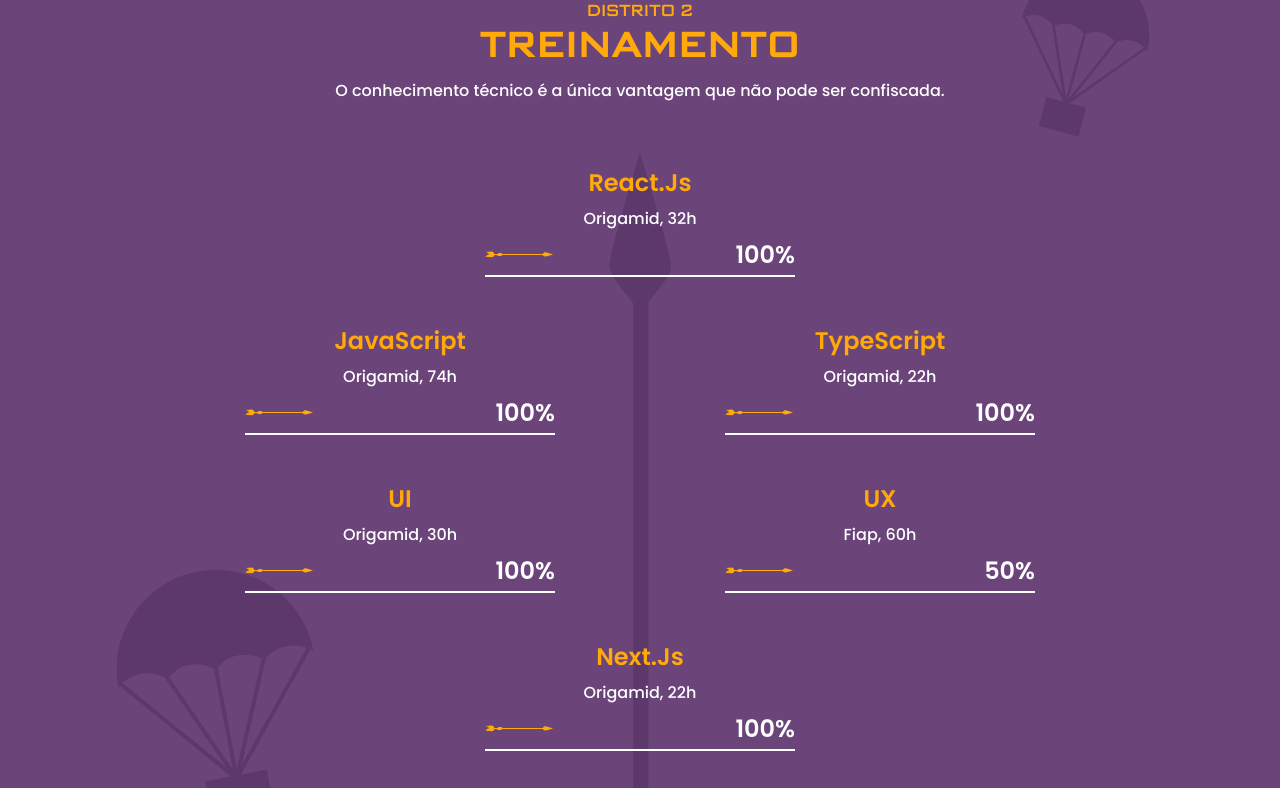
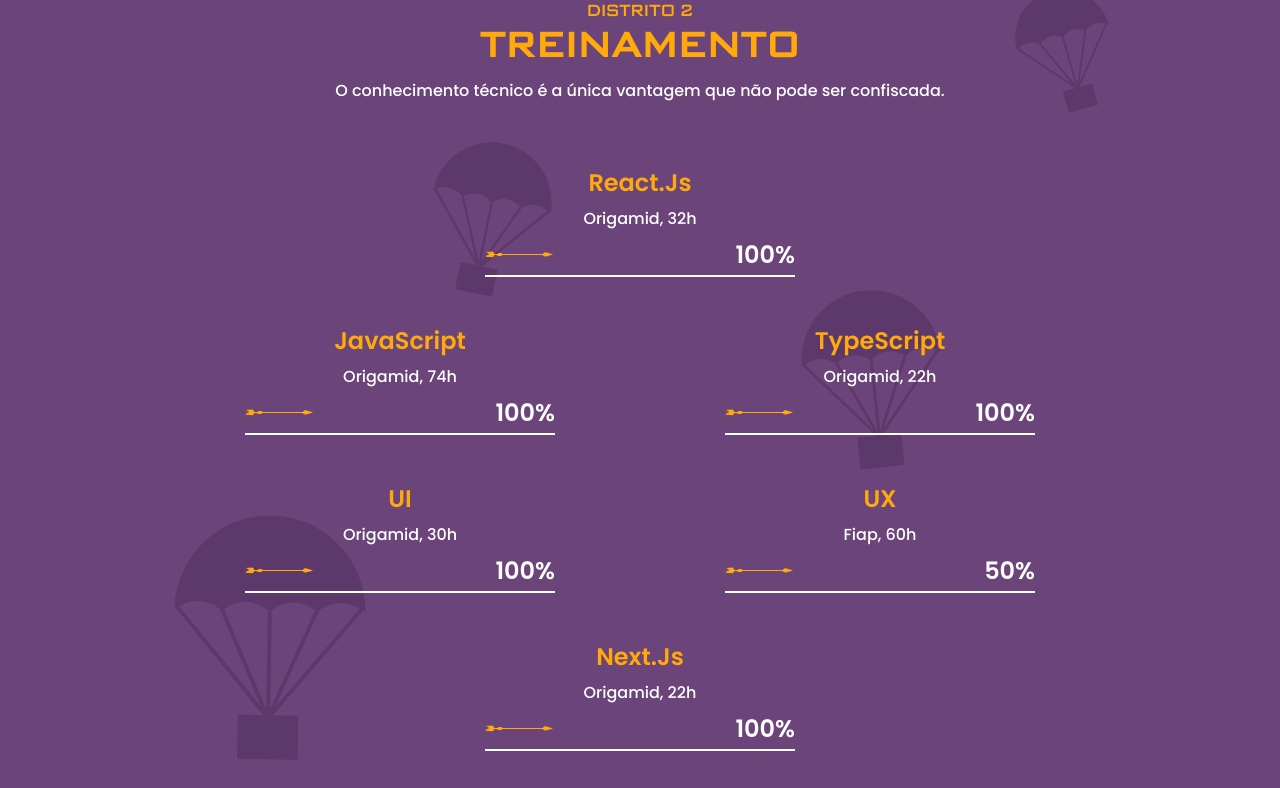
Before and after one commit to allangdasilva/portfolio-allangdasilva, a React (Vite) app: page / in a window 1280 px wide. Shown: the part 3010-3798 px from the top of the page. Built offline with nearby package versions, Linux system fonts and the light colour scheme.

Commit message:
feat: adiciona efeitos de motion ao background da TrainingSection

```diff
--- /dev/null
+++ b/src/components/svgs/AirDropSvg.tsx
@@ -0,0 +1,27 @@
+import { motion, type SVGMotionProps } from "motion/react";
+
+type Props = SVGMotionProps<SVGSVGElement>;
+
+const AirDropSvg = ({ ...props }: Props) => {
+  return (
+    <motion.svg
+      width="96"
+      height="122"
+      viewBox="0 0 96 122"
+      fill="none"
+      xmlns="http://www.w3.org/2000/svg"
+      {...props}
+    >
+      <path
+        d="M47.7839 0C21.4068 0 0.0131734 21.3874 -1.505e-05 47.7702C0.261215 47.5622 0.522178 47.3627 0.782779 47.1715C1.31909 46.778 1.85387 46.4194 2.38631 46.0937C10.7922 40.9523 18.6134 44.0103 22.6453 47.0862C23.161 47.4796 23.6147 47.8734 23.9998 48.2503C24.3007 47.9678 24.6027 47.6996 24.9053 47.4452C33.3862 40.3172 42.4321 44.0219 46.8002 47.4382C47.1512 47.7127 47.4719 47.9853 47.7598 48.2503C48.0781 47.9388 48.3984 47.6443 48.7202 47.3662C56.7891 40.3924 65.8462 43.6864 70.3919 46.8999C70.807 47.1933 71.1844 47.486 71.52 47.7702C71.8227 47.51 72.1261 47.2627 72.4301 47.028C79.9797 41.1993 87.8765 43.0991 92.673 45.8014C93.2693 46.1374 93.8177 46.4858 94.3116 46.8332C94.7613 47.1497 95.1658 47.4653 95.5201 47.7702C95.5333 21.3874 74.161 0 47.7839 0Z"
+        fill="var(--color-bg-purple-600)"
+      />
+      <path
+        d="M94.3116 46.8332C93.8177 46.4858 93.2693 46.1374 92.673 45.8014L51.3034 95.5108L72.4301 47.028C72.1261 47.2627 71.8227 47.51 71.52 47.7702C71.1844 47.486 70.807 47.1933 70.3919 46.8999L48.6956 96.69L48.7202 47.3662C48.3984 47.6443 48.0781 47.9388 47.7598 48.2503C47.4719 47.9853 47.1512 47.7127 46.8002 47.4382L46.7755 96.772L24.9053 47.4452C24.6027 47.6996 24.3007 47.9678 23.9998 48.2503C23.6147 47.8734 23.161 47.4796 22.6453 47.0862L44.1305 95.5446L2.38631 46.0937C1.85387 46.4194 1.31909 46.778 0.782779 47.1715L45.2606 99.8613H32.614L32.6085 110.904L32.6029 121.946H62.843L62.8485 110.904L62.854 99.8613H50.1807L94.3116 46.8332Z"
+        fill="var(--color-bg-purple-600)"
+      />
+    </motion.svg>
+  );
+};
+
+export default AirDropSvg;
--- a/src/components/ui/main/training-section/TrainingSection.module.css
+++ b/src/components/ui/main/training-section/TrainingSection.module.css
@@ -1,28 +1,6 @@
 .section_wrapper {
   position: relative;
   background-color: var(--color-bg-purple-500);
-}
-
-.background_container {
-  max-width: 1080px;
-}
-
-.background_image {
-  height: 100%;
-  background-image:
-    url("../../../../assets/images/air-drop-1.svg"),
-    url("../../../../assets/images/air-drop-2.svg"),
-    url("../../../../assets/images/arrow.svg");
-
-  background-repeat: no-repeat;
-  background-size:
-    clamp(108px, 20%, 168px) auto,
-    clamp(140px, 30%, 242px) auto,
-    auto 1360px;
-  background-position:
-    top 20px right 16px,
-    bottom 24px left 2px,
-    bottom -370px center;
 }
 
 .section_summary span,
@@ -34,16 +12,3 @@
 
   color: var(--color-white);
 }
-
-@media (min-width: 834px) {
-  .background_image {
-    background-size:
-      clamp(108px, 20%, 168px) auto,
-      clamp(108px, 30%, 242px) auto,
-      auto 978px;
-    background-position:
-      top 20px right 16px,
-      bottom 24px left,
-      bottom -268px center;
-  }
-}
--- a/src/components/ui/main/training-section/TrainingSection.tsx
+++ b/src/components/ui/main/training-section/TrainingSection.tsx
@@ -1,17 +1,13 @@
 import { copyTrainingsSummary } from "../../../../data/section-summary.copy";
 import SectionSummary from "../../common/section/SectionSummary";
-import SectionBackground from "../../common/section/SectionBackground";
 import Trainings from "./trainings/Trainings";
 import styles from "./TrainingSection.module.css";
+import TrainingBackground from "./background/TrainingBackground";
 
 const TrainingSection = () => {
   return (
     <section className={styles.section_wrapper}>
-      <SectionBackground>
-        <div className={styles.background_container}>
-          <div className={styles.background_image}></div>
-        </div>
-      </SectionBackground>
+      <TrainingBackground />
       <div className={"section_container"}>
         <SectionSummary
           sectionCopy={copyTrainingsSummary}
--- /dev/null
+++ b/src/components/ui/main/training-section/background/TrainingBackground.module.css
@@ -0,0 +1,39 @@
+.background_container {
+  max-width: 980px;
+
+  overflow: hidden;
+
+  svg {
+    position: absolute;
+
+    width: 100%;
+    height: auto;
+
+    transform-origin: top center;
+  }
+
+  & svg:nth-child(1) {
+    max-width: 96px;
+
+    top: 80px;
+    right: 32px;
+  }
+  & svg:nth-child(2) {
+    max-width: 120px;
+
+    top: 25%;
+    left: 30%;
+  }
+  & svg:nth-child(3) {
+    max-width: 140px;
+
+    bottom: 40%;
+    right: 20%;
+  }
+  & svg:nth-child(4) {
+    max-width: 192px;
+
+    bottom: 80px;
+    left: 26px;
+  }
+}
--- /dev/null
+++ b/src/components/ui/main/training-section/background/TrainingBackground.tsx
@@ -0,0 +1,59 @@
+import { useScroll, useTransform, type Variants } from "motion/react";
+import { useRef } from "react";
+import AirDropSvg from "../../../../svgs/AirDropSvg";
+import SectionBackground from "../../../common/section/SectionBackground";
+import styles from "./TrainingBackground.module.css";
+
+const TrainingBackground = () => {
+  const ref = useRef<HTMLDivElement>(null);
+
+  const { scrollYProgress } = useScroll({
+    target: ref,
+    offset: ["start end", "end start"],
+  });
+
+  // 1. Transformamos o objeto animate em uma função que recebe o index (i)
+  const airDropVariants: Variants = {
+    initial: {},
+    animate: (i: number) => {
+      // Opcional: Inverte a rotação dos itens ímpares para gerar mais caos
+      const isEven = i % 2 === 0;
+
+      return {
+        rotate: isEven ? ["20deg", "-20deg"] : ["-20deg", "20deg"],
+        transition: {
+          // Uma leve diferença na duração impede que eles voltem a se sincronizar com o tempo
+          duration: 2 + i * 0.15,
+          repeat: Infinity,
+          repeatType: "reverse",
+          ease: "easeInOut",
+          // 2. O Pulo do Gato: Delay negativo avança a animação.
+          // i=0 (-0s), i=1 (-0.7s), i=2 (-1.4s).
+          // Cada um vai nascer na tela em um ângulo completamente diferente!
+          delay: -(i * 0.7),
+        },
+      };
+    },
+  };
+
+  const airDropY = useTransform(scrollYProgress, [0, 1], [-80, 100]);
+
+  return (
+    <SectionBackground>
+      <div ref={ref} className={styles.background_container}>
+        {Array.from({ length: 4 }).map((_, i) => (
+          <AirDropSvg
+            key={i}
+            custom={i}
+            variants={airDropVariants}
+            initial={"initial"}
+            animate={"animate"}
+            style={{ y: airDropY }}
+          />
+        ))}
+      </div>
+    </SectionBackground>
+  );
+};
+
+export default TrainingBackground;
--- a/src/components/ui/main/training-section/trainings/Trainings.tsx
+++ b/src/components/ui/main/training-section/trainings/Trainings.tsx
@@ -5,7 +5,7 @@
 
 const Trainings = () => {
   return (
-    <MotionWrapper staggerValue={0.2} className={styles.trainings_wrapper}>
+    <MotionWrapper staggerValue={0.4} className={styles.trainings_wrapper}>
       {trainingsCopy.map((training) => (
         <TrainingCard key={training.id} training={training} />
       ))}
--- a/src/components/ui/main/training-section/trainings/training-card/TrainingCard.tsx
+++ b/src/components/ui/main/training-section/trainings/training-card/TrainingCard.tsx
@@ -24,7 +24,7 @@
     animate: {
       y: 0,
       opacity: 1,
-      transition: { duration: 0.4, ease: "easeOut" },
+      transition: { duration: 0.8, ease: "easeOut" },
     },
   };
 
```
